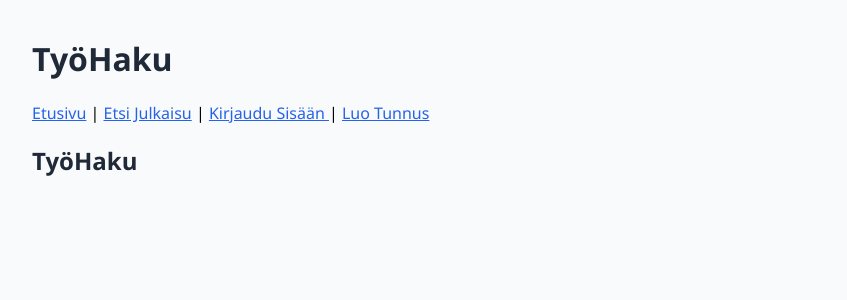
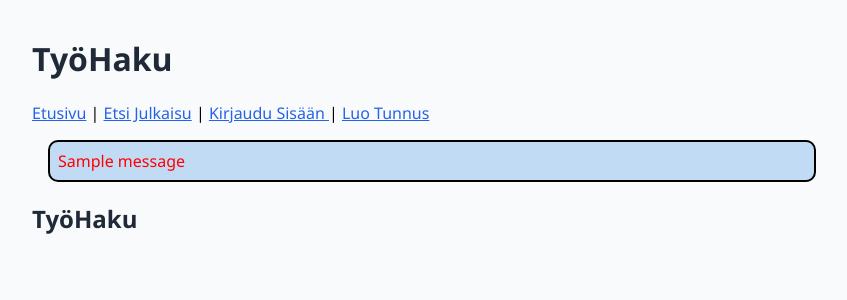
Before and after one commit to VeetiKu/TyoHaku, a Flask app: page / in a window 1280 px wide. Shown: the top 300 px of the page, without its empty margins (208-1055 px from the left). Run offline with Flask 3, Linux system fonts and the light colour scheme; one stand-in notice (Sample message) is shown; data that the repository does not hold is empty.

Commit message:
Better way to show error messages

```diff
--- a/app.py
+++ b/app.py
@@ -1,6 +1,6 @@
 from flask import Flask
 import sqlite3
-from flask import abort,redirect, render_template, request, session
+from flask import abort,redirect, render_template, request, session, flash
 import db
 import re
 import config
@@ -202,13 +202,15 @@ def create():
     password1 = request.form["password1"]
     password2 = request.form["password2"]
     if password1 != password2:
-        return "VIRHE: salasanat eivät ole samat"
+            flash("VIRHE: Salasanat eivät ole samat")
+            return redirect("/register")
 
     try:
         users.create_user(username, password1)
     except sqlite3.IntegrityError:
-        return "VIRHE: tunnus on jo varattu"
-    return '<p>Tunnus luotu! <a href="/">Palaa etusivulle</a></p>'
+            flash("VIRHE: Tunnus on jo varattu")
+            return redirect("/register")
+    return redirect("/")
 
 @app.route("/login", methods=["GET", "POST"])
 def login():
@@ -226,7 +228,8 @@ def login():
         session["username"] = username
         return redirect("/")
     else:
-        return "VIRHE: väärä tunnus tai salasana"
+        flash("VIRHE: väärä tunnus tai salasana")
+        return redirect("/login")
 
 @app.route("/logout")
 def logout():
--- a/static/main.css
+++ b/static/main.css
@@ -45,3 +45,13 @@ body {
     text-decoration: underline;
     color: #9e6aff;
   }
+
+
+  .info {
+    border: 2px solid black;
+    border-radius: 10px;
+    margin: 1em;
+    padding: 0.5em;
+    background-color: #4193e04d;
+    color: rgb(255, 0, 0);
+  }
--- a/templates/layout.html
+++ b/templates/layout.html
@@ -26,6 +26,13 @@
     {% endif %}
   </p>
 
+  {% for message in get_flashed_messages() %}
+  <div class="info">
+    {{ message }}
+  </div>
+  {% endfor %}
+
+
   {% block content %}{% endblock %}
 </body>
 
```
